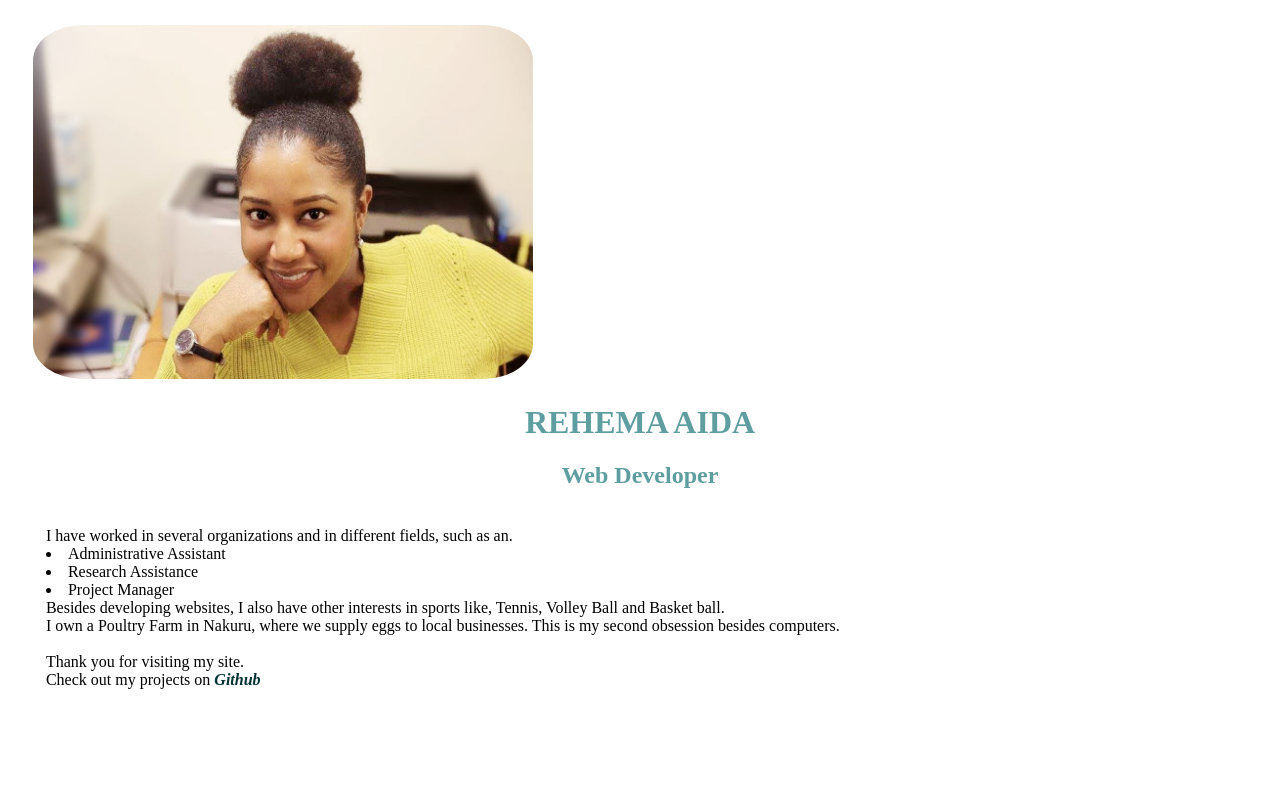
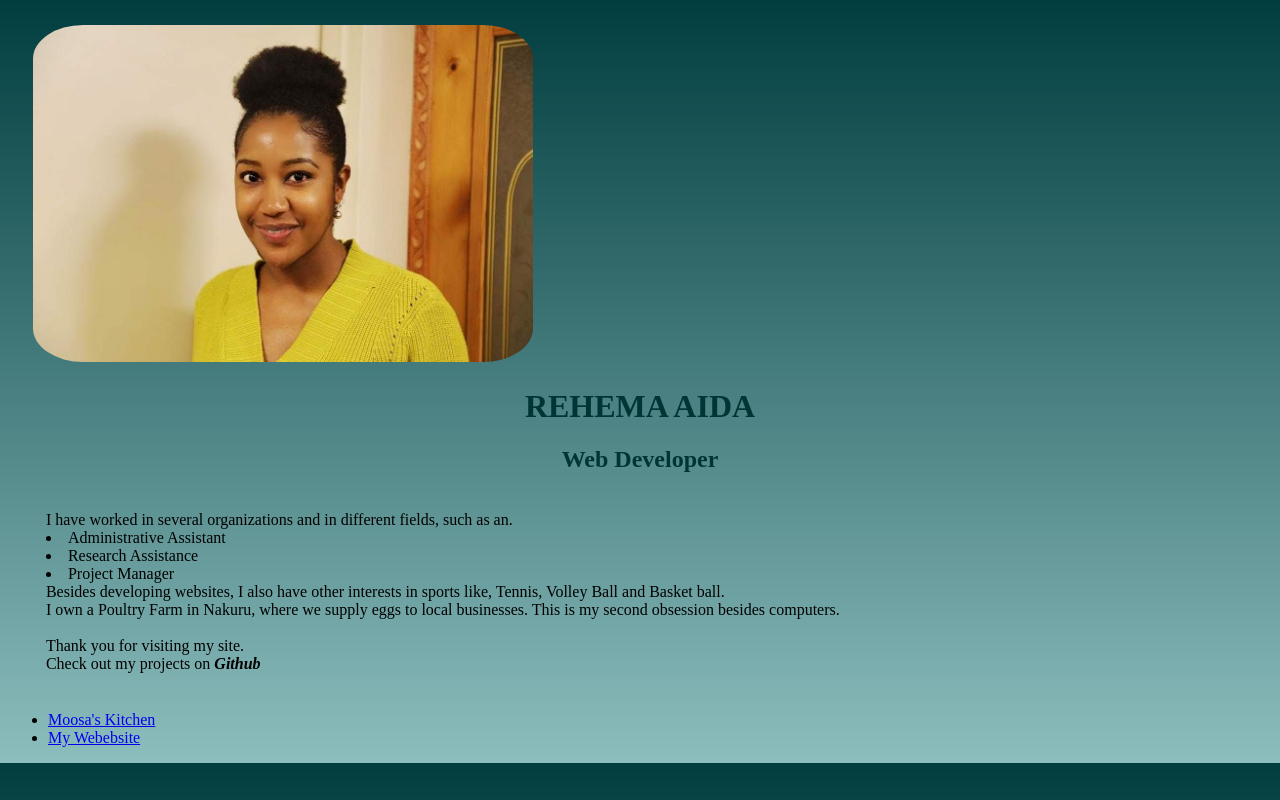
Before and after one commit to Rehema-Aida/personal-website, a plain HTML site: page index.html in a window 1280 px wide. Drawn offline with Linux system fonts and the light colour scheme.

Commit message:
Adding links to different projects

```diff
--- a/css/styles.css
+++ b/css/styles.css
@@ -1,31 +1,23 @@
-h1  {
-    color: rgb(177, 94, 0);
-}
-strong  {
-    color: rgb(0, 49, 51);
-}
 img  {
     border-radius: 10%;
     width: 500px;
-}
-.body  {
-  display: flex;
-}
-body  {
-    background-image: grey;
 }
 .left  {
     flex-direction: column;
     margin: 25px;
     justify-content: center;
 }
+body  {
+    background: linear-gradient(rgb(1, 61, 63), rgb(141, 190, 190));
+
+}
 h1  {
     text-align: center;
-    color: cadetblue;
+    color: rgb(0, 53, 54);
 }
 h2  {
     text-align: center;
-    color: cadetblue;
+    color: rgb(0, 53, 54);
 }
 .right  {
     flex-direction: column;
--- a/index.html
+++ b/index.html
@@ -6,10 +6,10 @@
     </head>
 
     <body>
-
+        <div class="box">
     <div class="container">
         <div class=" left ">
-        <img src="seated.jpg" width="200px">
+        <img src="standing.jpg" width="200px">
         <h1 class="name"> REHEMA AIDA </h1>
         <h2 class="position"> Web Developer </h2>
         </div>
@@ -23,5 +23,10 @@
         <p4> Check out my projects on <strong><em>Github</em></strong></p4>
         </div>
     </div>
+      <ul>
+        <li><a href=" https://rehema-aida.github.io/moosas-kitchen/">Moosa's Kitchen</a></li>
+        <li><a href="https://rehema-aida.github.io/personal-website/">My Webebsite</a></li>
+      </ul>
+        </div>
     </body>
 </html>
```
Also changed, not shown: laughing.jpg (renamed from AirBrush_20181022124655.jpg).
